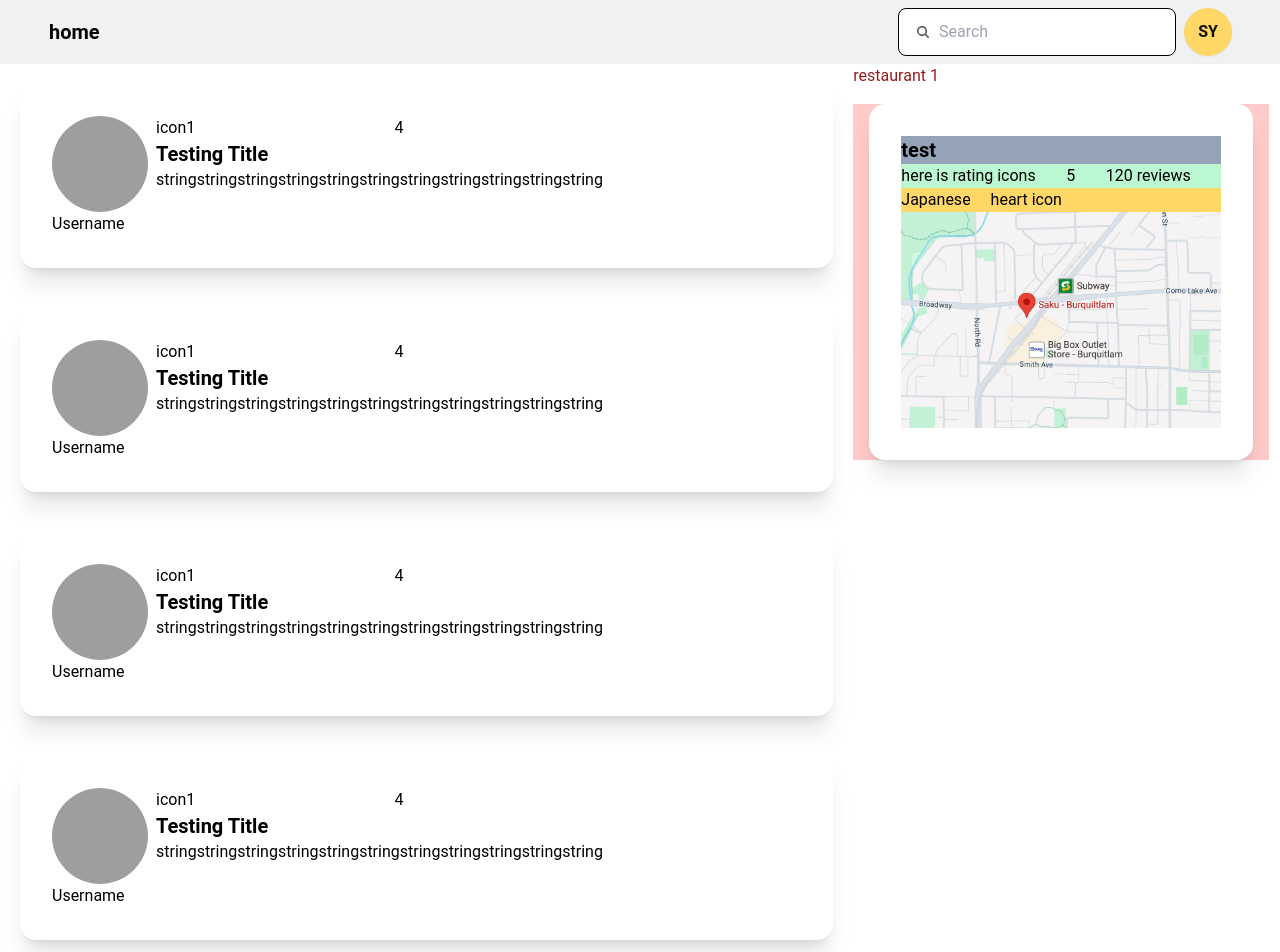
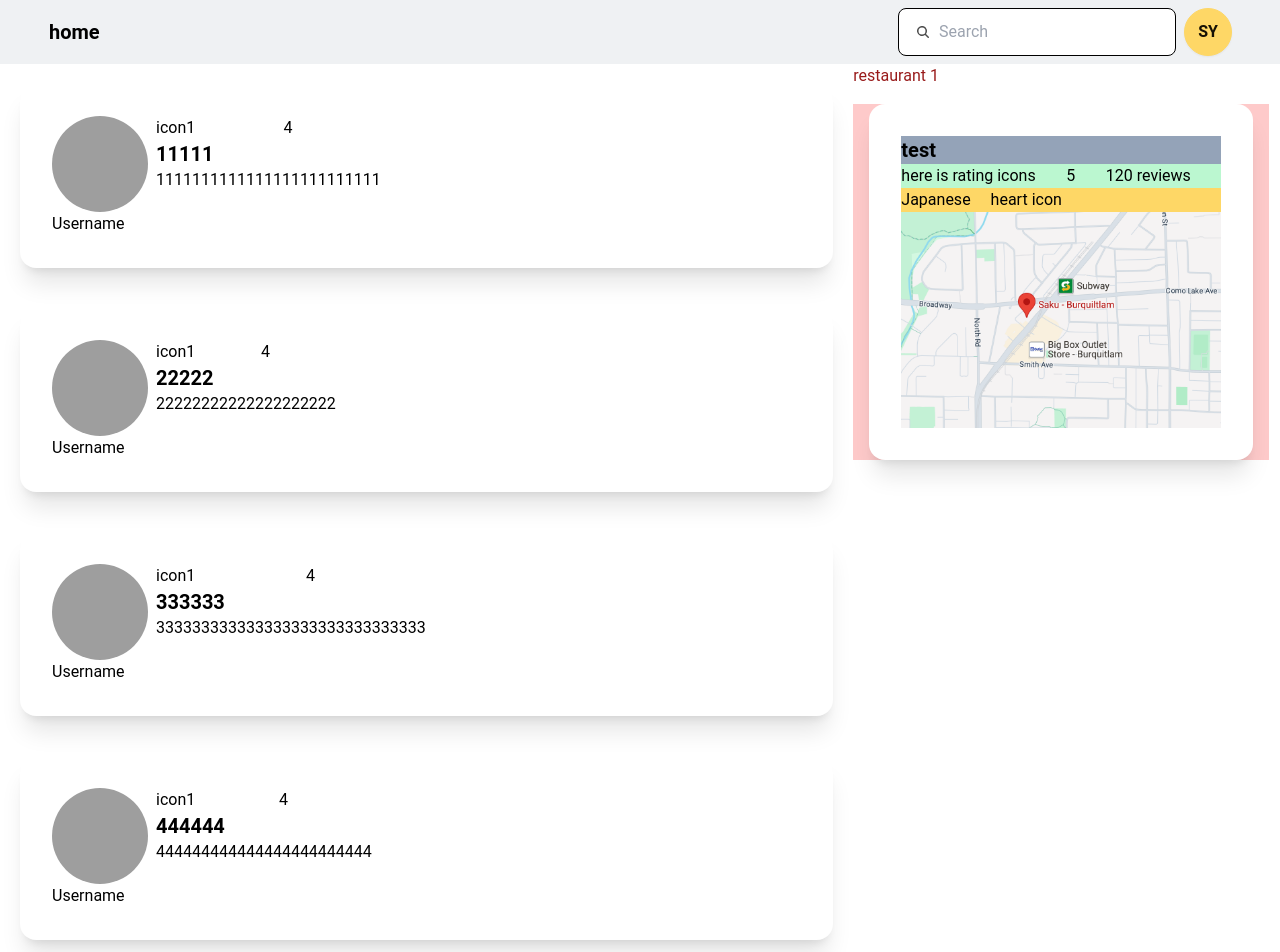
Before and after one commit to yll9108/restaurant_review, a Next.js app in the folder client/: page /restaurants/1 in a window 1280 px wide. Shown: the top 952 px of the page. Built offline with nearby package versions, Linux system fonts and the light colour scheme; grey boxes are pictures that could not be loaded.

Commit message:
add function to see more reviews

```diff
--- a/client/src/app/components/review/PersonalReview.tsx
+++ b/client/src/app/components/review/PersonalReview.tsx
@@ -1,15 +1,23 @@
 import ReviewDetail from "@/components/common/ReviewDetail";
 import User from "@/components/common/User";
-import React from "react";
+import React, { useState } from "react";
 import "./custom.css";
 import { Button } from "@/components/common/button";
 import { dummyReviewList } from "./dummyReviewList";
 
 function PersonalReview() {
+  const [showAllReviews, setShowAllReviews] = useState(false);
+  const displayAllReviews = showAllReviews
+    ? dummyReviewList
+    : dummyReviewList.slice(0, 5);
+  const toggleReviews = () => {
+    setShowAllReviews(!showAllReviews);
+  };
+
   return (
     <>
       <div className="flex flex-col">
-        {dummyReviewList.map((review) => (
+        {displayAllReviews.map((review) => (
           <div key={review.id} className="card bg-base-100 shadow-xl m-5">
             <div className="card-body flexRow">
               <User />
@@ -39,9 +47,13 @@ function PersonalReview() {
             ))}
           </div>
         </div> */}
-        <div className="text-center">
-          <Button type={1}>See more reviews</Button>
-        </div>
+        {!showAllReviews && (
+          <div className="text-center">
+            <Button type={1} onClick={toggleReviews}>
+              See more reviews
+            </Button>
+          </div>
+        )}
       </div>
     </>
   );
--- a/client/src/app/components/review/dummyReviewList.ts
+++ b/client/src/app/components/review/dummyReviewList.ts
@@ -6,62 +6,55 @@ export const dummyReviewList: DummyReviewList[] = [
     icon: "icon1",
     rating: 4.0,
     date: new Date(2024, 0, 1),
-    title: "Testing Title",
-    content:
-      "stringstringstringstringstringstringstringstringstringstringstring",
+    title: "11111",
+    content: "1111111111111111111111111",
   },
   {
     id: 2,
     icon: "icon1",
     rating: 4.0,
     date: new Date(2024, 0, 1),
-    title: "Testing Title",
-    content:
-      "stringstringstringstringstringstringstringstringstringstringstring",
+    title: "22222",
+    content: "22222222222222222222",
   },
   {
     id: 3,
     icon: "icon1",
     rating: 4.0,
     date: new Date(2024, 0, 1),
-    title: "Testing Title",
-    content:
-      "stringstringstringstringstringstringstringstringstringstringstring",
+    title: "333333",
+    content: "333333333333333333333333333333",
   },
   {
     id: 4,
     icon: "icon1",
     rating: 4.0,
     date: new Date(2024, 0, 1),
-    title: "Testing Title",
-    content:
-      "stringstringstringstringstringstringstringstringstringstringstring",
+    title: "444444",
+    content: "444444444444444444444444",
   },
   {
     id: 5,
     icon: "icon1",
     rating: 4.0,
     date: new Date(2024, 0, 1),
-    title: "Testing Title",
-    content:
-      "stringstringstringstringstringstringstringstringstringstringstring",
+    title: "555555",
+    content: "555555555555555555555555555555555555",
   },
   {
     id: 6,
     icon: "icon1",
     rating: 4.0,
     date: new Date(2024, 0, 1),
-    title: "Testing Title",
-    content:
-      "stringstringstringstringstringstringstringstringstringstringstring",
+    title: "66666666",
+    content: "6666666666666666666666666666666666666666",
   },
   {
     id: 7,
     icon: "icon1",
     rating: 4.0,
     date: new Date(2024, 0, 1),
-    title: "Testing Title",
-    content:
-      "stringstringstringstringstringstringstringstringstringstringstring",
+    title: "777777777",
+    content: "777777777777777777777777777777777777",
   },
 ];
```
